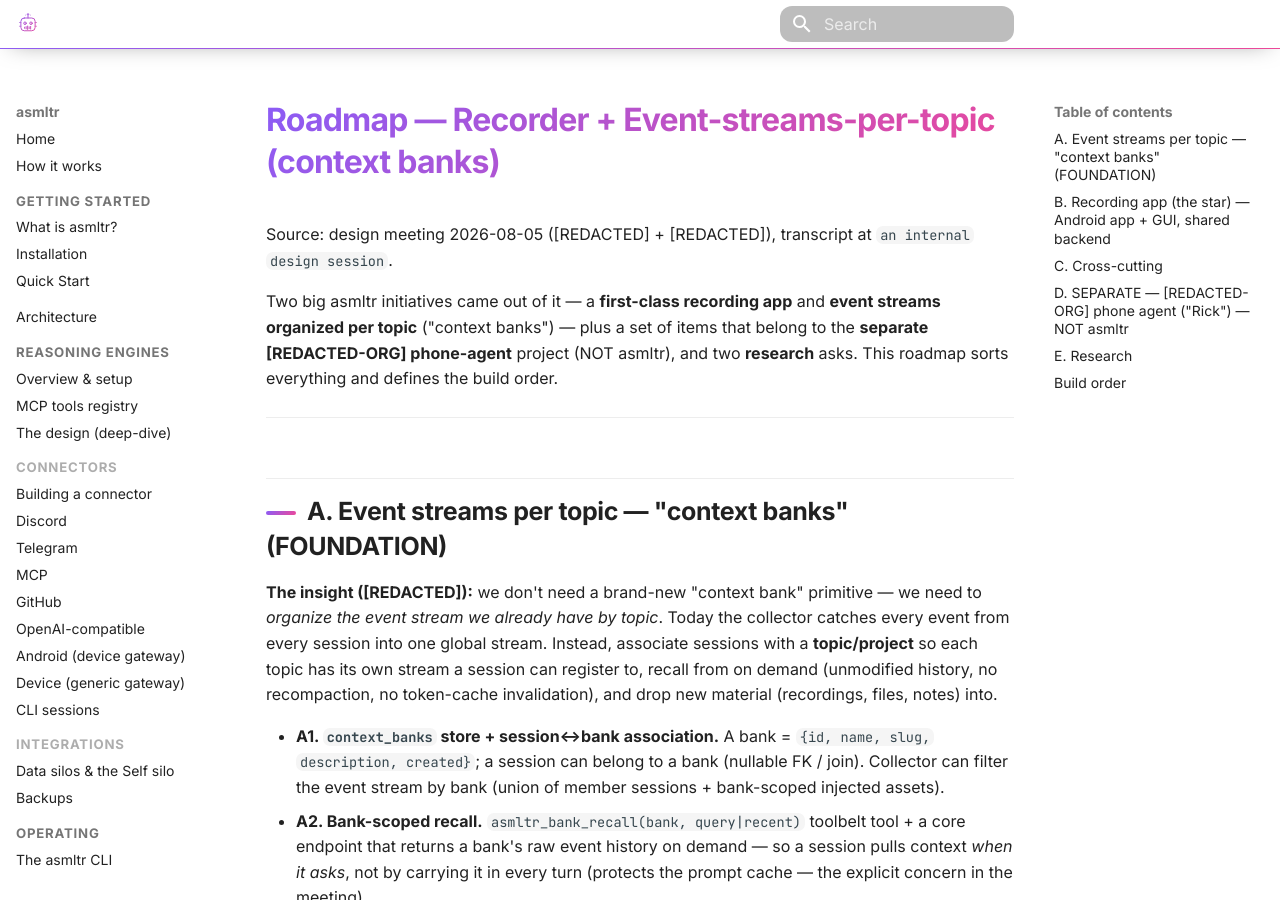
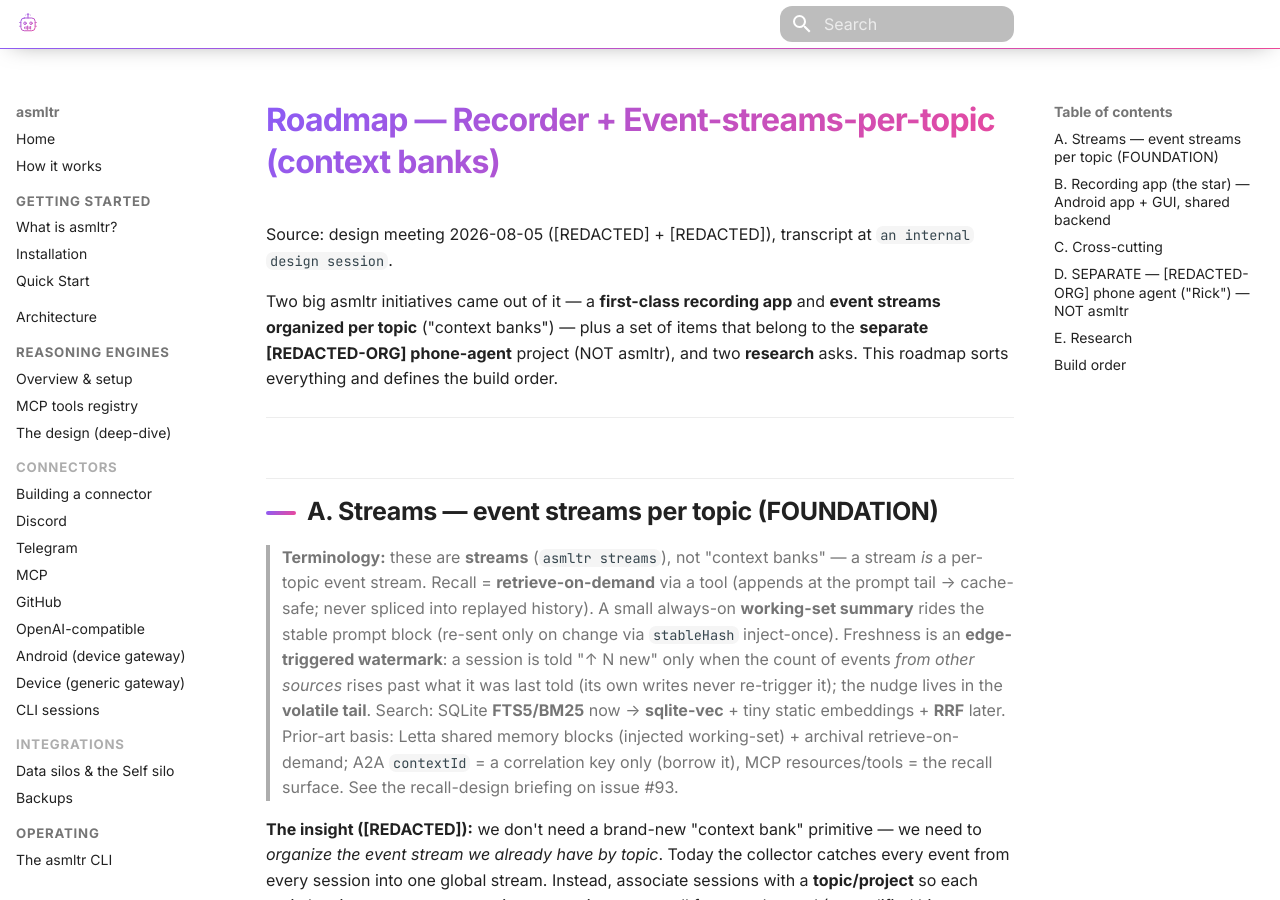
Before and after one commit to gtwy/asmltr, an MkDocs documentation site: the page built from docs/ROADMAP-RECORDER-CONTEXTBANKS.md, in a window 1280 px wide and 900 px high. Built offline with MkDocs 1.6.1 and Material for MkDocs 9.7.7, drawn with Linux system fonts in a browser that asks for light colours; comment, search, counter and statistics services are not loaded.

Commit message:
docs: rename banks→streams + record recall/freshness design (#93)

```diff
--- a/docs/ROADMAP-RECORDER-CONTEXTBANKS.md
+++ b/docs/ROADMAP-RECORDER-CONTEXTBANKS.md
@@ -10,7 +10,17 @@ build order.
 
 ---
 
-## A. Event streams per topic — "context banks" (FOUNDATION)
+## A. Streams — event streams per topic (FOUNDATION)
+
+> **Terminology:** these are **streams** (`asmltr streams`), not "context banks" — a stream *is* a per-topic
+> event stream. Recall = **retrieve-on-demand** via a tool (appends at the prompt tail → cache-safe; never
+> spliced into replayed history). A small always-on **working-set summary** rides the stable prompt block
+> (re-sent only on change via `stableHash` inject-once). Freshness is an **edge-triggered watermark**: a
+> session is told "↑ N new" only when the count of events *from other sources* rises past what it was last
+> told (its own writes never re-trigger it); the nudge lives in the **volatile tail**. Search: SQLite
+> **FTS5/BM25** now → **sqlite-vec** + tiny static embeddings + **RRF** later. Prior-art basis: Letta shared
+> memory blocks (injected working-set) + archival retrieve-on-demand; A2A `contextId` = a correlation key
+> only (borrow it), MCP resources/tools = the recall surface. See the recall-design briefing on issue #93.
 
 **The insight ([REDACTED]):** we don't need a brand-new "context bank" primitive — we need to *organize the
 event stream we already have by topic*. Today the collector catches every event from every session into one
```
